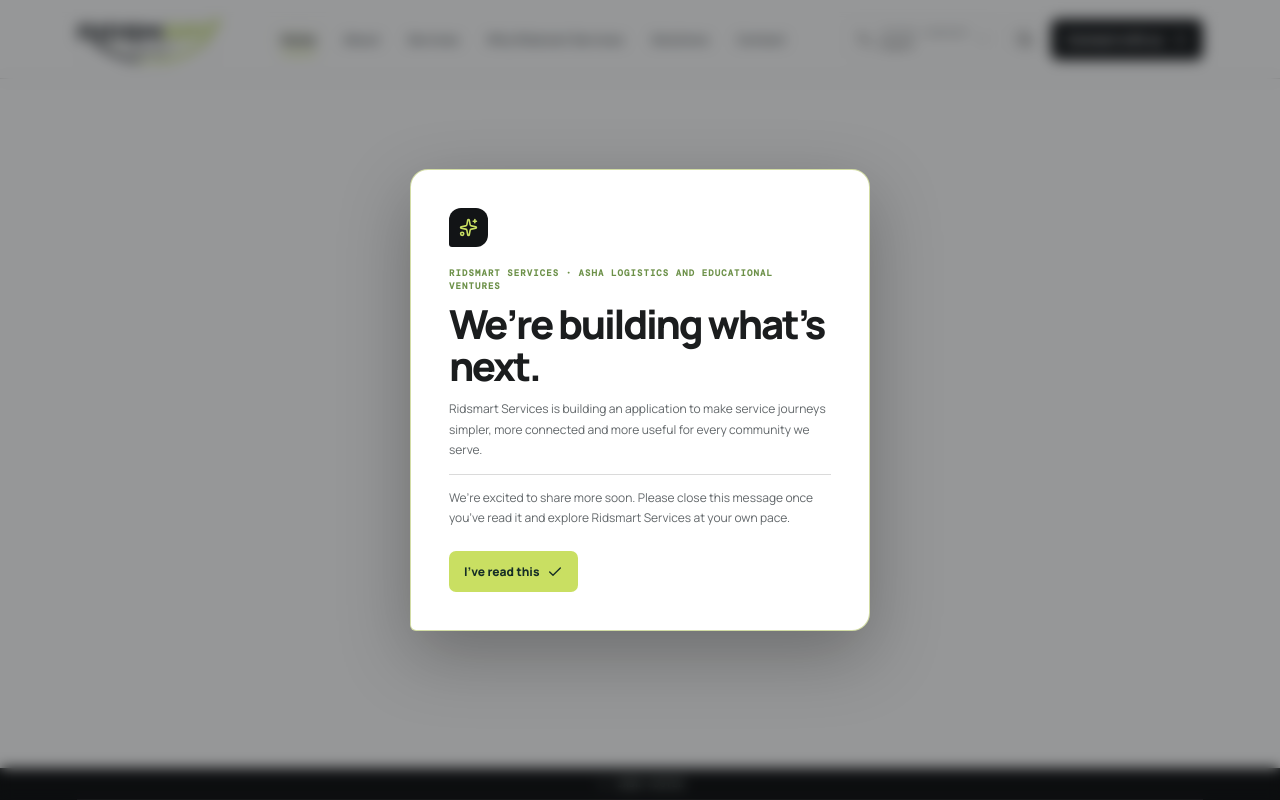
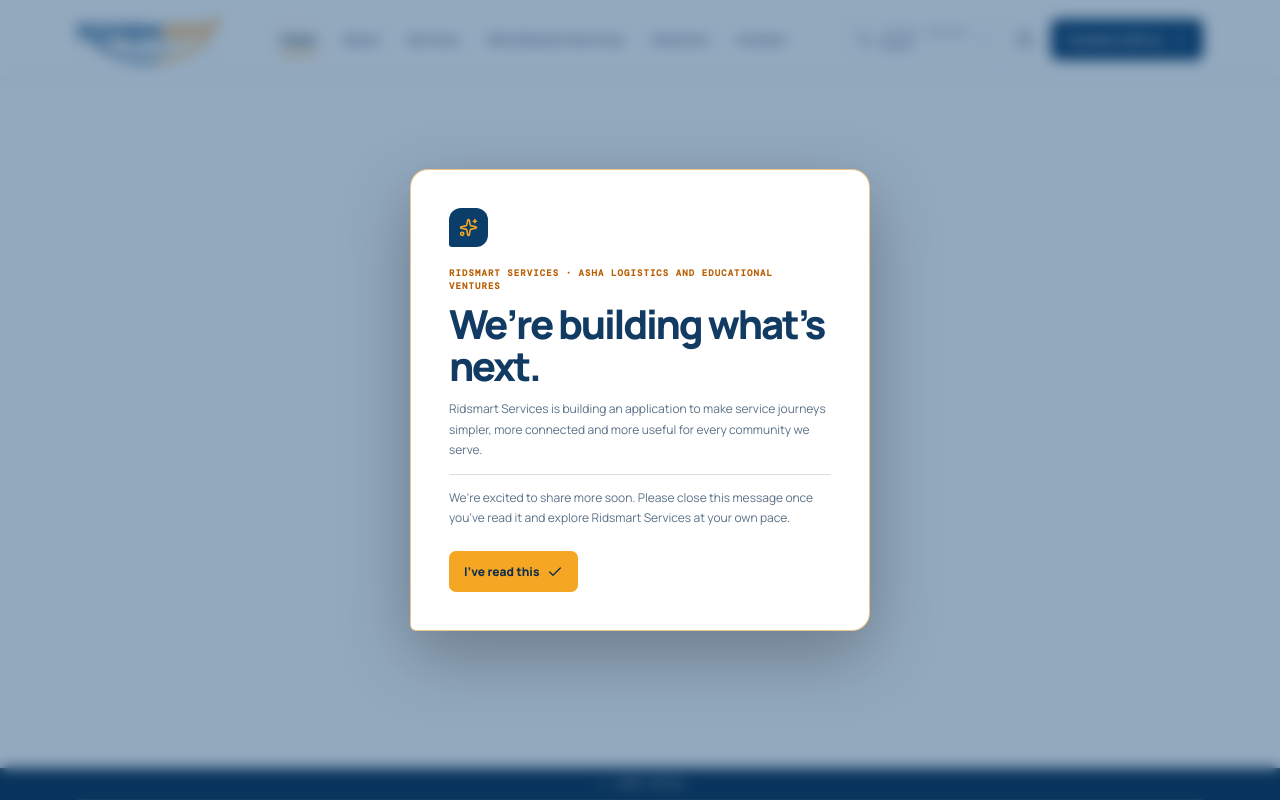
Before and after one commit to DevPriyanshu/alevgroups-website, a React (Vite) app: page /home in a window 1280 px wide. Built offline with nearby package versions, Linux system fonts and the light colour scheme; a web font is replaced by a local one.

Commit message:
Updated color combination of UI

```diff
--- a/src/App.css
+++ b/src/App.css
@@ -1,16 +1,18 @@
 :root {
   --bg: #ffffff;
-  --surface: #ebebe8;
-  --ink: #1b1d1e;
-  --muted: #62676a;
-  --line: rgba(27, 29, 30, 0.16);
-  --forest: #121416;
-  --lime: #c9df62;
-  --coral: #d9795f;
+  --surface: #edf3f9;
+  --ink: #123b63;
+  --muted: #5b7188;
+  --line: rgba(18, 59, 99, 0.16);
+  --forest: #0b3d6b;
+  --lime: #f5a623;
+  --accent: #b85d00;
+  --coral: #e8783c;
+  --button-ink: #102f4d;
   --header: rgba(255, 255, 255, 0.94);
-  --footer: #0a0b0c;
-  --footer-text: #d9dcda;
-  --focus: #a8bd53;
+  --footer: #082e52;
+  --footer-text: #dceaf6;
+  --focus: #e48712;
 }
 
 * {
@@ -107,7 +109,7 @@
   color: var(--lime);
 }
 .welcome-kicker {
-  color: #6d9149;
+  color: var(--accent);
   font: 800 9px/1.4 "DM Mono", monospace;
   letter-spacing: 0.12em;
 }
@@ -135,7 +137,7 @@
   border-radius: 7px;
   padding: 12px 15px;
   background: var(--lime);
-  color: #152d26;
+  color: var(--button-ink);
   cursor: pointer;
   font-size: 12px;
   font-weight: 800;
@@ -166,7 +168,7 @@
 .contact-toast > svg {
   flex: 0 0 auto;
   margin-top: 1px;
-  color: #688d43;
+  color: var(--accent);
 }
 .contact-toast div {
   display: grid;
@@ -220,18 +222,20 @@
 }
 
 .app-shell[data-theme="dark"] {
-  --bg: #000000;
-  --surface: #000000;
-  --ink: #eef2ed;
-  --muted: #b2beb8;
-  --line: rgba(238, 242, 237, 0.15);
-  --forest: #111214;
-  --lime: #d6e979;
-  --coral: #ef977e;
-  --header: rgba(0, 0, 0, 0.94);
-  --footer: #030405;
-  --footer-text: #c5d0ca;
-  --focus: #d6e979;
+  --bg: #071a2d;
+  --surface: #0b2239;
+  --ink: #edf6ff;
+  --muted: #b4c7d9;
+  --line: rgba(237, 246, 255, 0.16);
+  --forest: #0d4e80;
+  --lime: #ffb547;
+  --accent: #ffb547;
+  --coral: #ff9255;
+  --button-ink: #102f4d;
+  --header: rgba(7, 26, 45, 0.94);
+  --footer: #041525;
+  --footer-text: #d5e6f6;
+  --focus: #ffb547;
 }
 
 .site-header {
@@ -409,7 +413,7 @@
 }
 .language-options button svg {
   flex: 0 0 auto;
-  color: #5d7d35;
+  color: var(--accent);
 }
 .google-translate-element,
 .goog-te-banner-frame.skiptranslate {
@@ -553,7 +557,7 @@
 }
 h1 em,
 h2 em {
-  color: #6d9149;
+  color: var(--accent);
   font-family: "Playfair Display", serif;
   font-weight: 700;
 }
@@ -589,7 +593,7 @@
   display: flex;
   align-items: center;
   gap: 8px;
-  color: #000000;
+  color: var(--ink);
 }
 .eyebrow span,
 .company-name > span {
@@ -663,7 +667,7 @@
 .button-dark,
 .button-sun {
   background: var(--lime);
-  color: #152d26;
+  color: var(--button-ink);
 }
 .text-link {
   display: inline-flex;
@@ -750,7 +754,7 @@
   height: 280px;
   top: 64px;
   right: 52px;
-  background: #99b77b;
+  background: #4f9ed2;
   opacity: 0.3;
 }
 .orb-two {
@@ -825,7 +829,7 @@
   border-radius: 8px;
   padding: 9px 12px;
   background: rgba(250, 250, 248, 0.9);
-  color: #1b1d1e;
+  color: var(--ink);
   font-size: 10px;
   font-weight: 800;
   box-shadow: 0 12px 28px rgba(0, 0, 0, 0.17);
@@ -944,7 +948,7 @@
   font-weight: 800;
 }
 .section-summary em {
-  color: #6d9149;
+  color: var(--accent);
   font-style: italic;
   font-weight: 700;
 }
@@ -1028,9 +1032,9 @@
   transform: translateY(-3px) rotate(-3deg);
 }
 .service-icon-01 {
-  color: #287552;
-  background: #e5f3e9;
-  box-shadow: 0 8px 16px rgba(40, 117, 82, 0.12);
+  color: #176da3;
+  background: #e4f1fa;
+  box-shadow: 0 8px 16px rgba(23, 109, 163, 0.12);
 }
 .service-icon-02 {
   color: #286fa5;
@@ -1047,7 +1051,7 @@
   background: #f8efd9;
   box-shadow: 0 8px 16px rgba(154, 106, 30, 0.12);
 }
-.app-shell[data-theme="dark"] .service-icon-01 { background: #163b2b; }
+.app-shell[data-theme="dark"] .service-icon-01 { background: #15364d; }
 .app-shell[data-theme="dark"] .service-icon-02 { background: #15364d; }
 .app-shell[data-theme="dark"] .service-icon-03 { background: #482725; }
 .app-shell[data-theme="dark"] .service-icon-04 { background: #463519; }
@@ -1195,7 +1199,7 @@
   position: absolute;
   top: 11px;
   left: 11px;
-  color: #6d9149;
+  color: var(--accent);
   content: "✓";
   font-weight: 900;
 }
@@ -1334,7 +1338,7 @@
   letter-spacing: 0.15em;
 }
 .why-copy h2 em {
-  color: #6d9149;
+  color: var(--accent);
 }
 .why-story {
   max-width: 500px;
@@ -1420,8 +1424,8 @@
   height: 24px;
   place-items: center;
   border-radius: 6px 6px 6px 2px;
-  background: rgba(109, 145, 73, 0.12);
-  color: #6d9149;
+  background: color-mix(in srgb, var(--lime) 14%, transparent);
+  color: var(--accent);
   font:
     700 10px "DM Mono",
     monospace;
@@ -1467,7 +1471,7 @@
   margin: 20px 0;
 }
 .contact-page h2 em {
-  color: #6d9149;
+  color: var(--accent);
 }
 .contact-lead,
 .contact-note {
@@ -1507,7 +1511,7 @@
 .contact-details svg {
   flex: 0 0 auto;
   margin-top: 3px;
-  color: #6d9149;
+  color: var(--accent);
 }
 
 .site-footer {
--- a/src/App.tsx
+++ b/src/App.tsx
@@ -297,7 +297,7 @@
           onClick={go("home")}
           aria-label="Ridsmart Services home"
         >
-          <img className="brand-logo" src="/brand/ridsmart-services-alevgroupss-logo.png" alt="Ridsmart Services, an alevgroupss company" />
+          <img className="brand-logo" src="/brand/ridsmart-services-alevgroupss-logo-blue-orange.png" alt="Ridsmart Services, an alevgroupss company" />
         </button>
         <nav
           id="primary-navigation"
@@ -399,7 +399,7 @@
         </button>
         <div id="site-footer-content" className="footer-content">
           <div className="footer-brand">
-            <img className="footer-logo" src="/brand/ridsmart-services-alevgroupss-logo.png" alt="Ridsmart Services, an alevgroupss company" />
+            <img className="footer-logo" src="/brand/ridsmart-services-alevgroupss-logo-blue-orange.png" alt="Ridsmart Services, an alevgroupss company" />
             <p>Ridsmart Services — connected solutions for essential services.</p>
           </div>
           <address className="footer-info">
--- a/src/component/About.tsx
+++ b/src/component/About.tsx
@@ -44,15 +44,15 @@
       </div>
       <div className="company-strip">
         <div>
-          <img className="company-logo" src="/brand/ridsmart-services-alevgroupss-logo.png" alt="Ridsmart Services, an alevgroupss company" />
+          <img className="company-logo" src="/brand/ridsmart-services-alevgroupss-logo-blue-orange.png" alt="Ridsmart Services, an alevgroupss company" />
           <span>Incorporated under the Companies Act, 2013</span>
         </div>
         <div>
-          <img className="company-logo" src="/brand/ridsmart-services-alevgroupss-logo.png" alt="Ridsmart Services, an alevgroupss company" />
+          <img className="company-logo" src="/brand/ridsmart-services-alevgroupss-logo-blue-orange.png" alt="Ridsmart Services, an alevgroupss company" />
           <span>CIN: U85499MP2026PTC084982</span>
         </div>
         <div>
-          <img className="company-logo" src="/brand/ridsmart-services-alevgroupss-logo.png" alt="Ridsmart Services, an alevgroupss company" />
+          <img className="company-logo" src="/brand/ridsmart-services-alevgroupss-logo-blue-orange.png" alt="Ridsmart Services, an alevgroupss company" />
           <span>Company limited by shares</span>
         </div>
       </div>
```
Also changed, not shown: public/brand/ridsmart-services-alevgroupss-logo-blue-orange.png (added).
